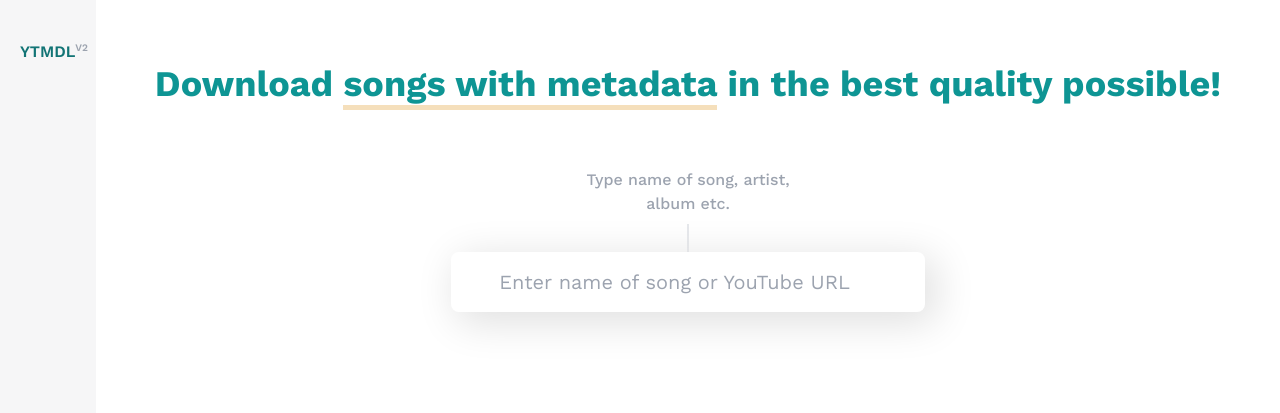
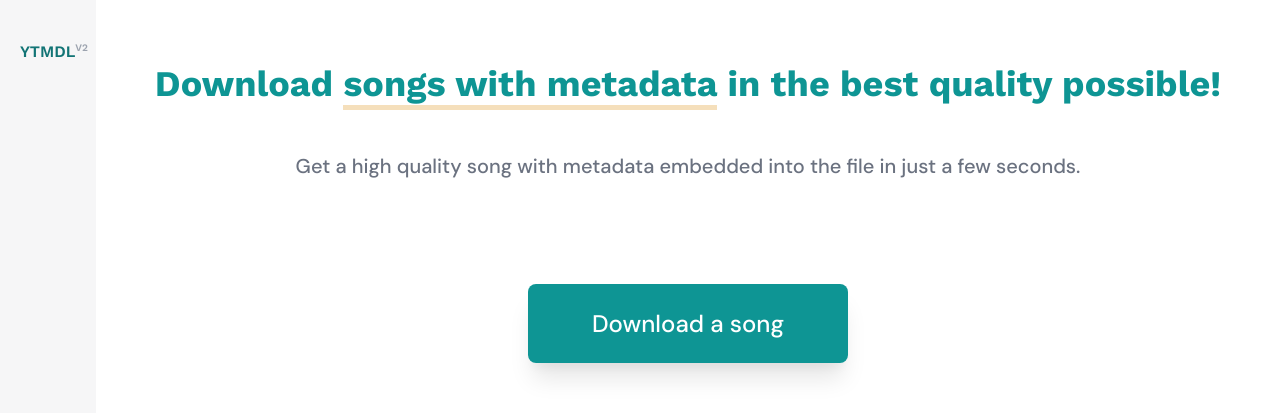
Before and after one commit to deepjyoti30/ytmdl-web-v2, a Vue app: page / in a window 1280 px wide. Shown: the top 413 px of the page. Built offline with nearby package versions, Linux system fonts and the light colour scheme; some icons are missing; what vue-resource would draw is missing.

Commit message:
Add a start button in the home page

```diff
--- a/src/views/Home.vue
+++ b/src/views/Home.vue
@@ -1,25 +1,36 @@
 <template>
-  <div class="home__container md:py-16 py-24">
+  <div class="home__container md:py-16 pt-32 pb-8">
     <div class="top__container text-center">
       <h1 class="md:text-4xl text-3xl font-bold">
         Download <span class="highlight">songs with metadata</span> in the best
         quality possible!
       </h1>
+      <h4
+        class="md:text-xl text-md md:px-0 px-6 mt-12 text-gray-500 font-medium"
+      >
+        Get a high quality song with metadata embedded into the file in just a
+        few seconds.
+      </h4>
     </div>
-    <div class="search-bar-content pt-16">
-      <SearchBar />
+    <div class="start-btn-content pt-32">
+      <div class="start--btn--wrapper text-center">
+        <router-link
+          to="/search"
+          class="start--btn px-16 py-6 shadow-xl text-2xl font-medium rounded-lg"
+          >Download a song</router-link
+        >
+      </div>
     </div>
     <Details />
   </div>
 </template>
 
 <script>
-import SearchBar from "@/components/SearchBar";
 import Details from "@/components/Details";
 
 export default {
   name: "Home",
-  components: { SearchBar, Details }
+  components: { Details }
 };
 </script>
 
@@ -34,6 +45,26 @@ export default {
         transform: translateZ(5px);
       }
     }
+
+    h4 {
+      @extend .dm-sans;
+    }
+  }
+
+  .start-btn-content {
+    .start--btn {
+      @extend .dm-sans;
+      $color: $lightgreen;
+
+      background: $color;
+      color: white;
+      transition: 150ms ease;
+
+      &:hover {
+        transition: 150ms ease;
+        background: darken($color, 2);
+      }
+    }
   }
 }
 </style>
```
